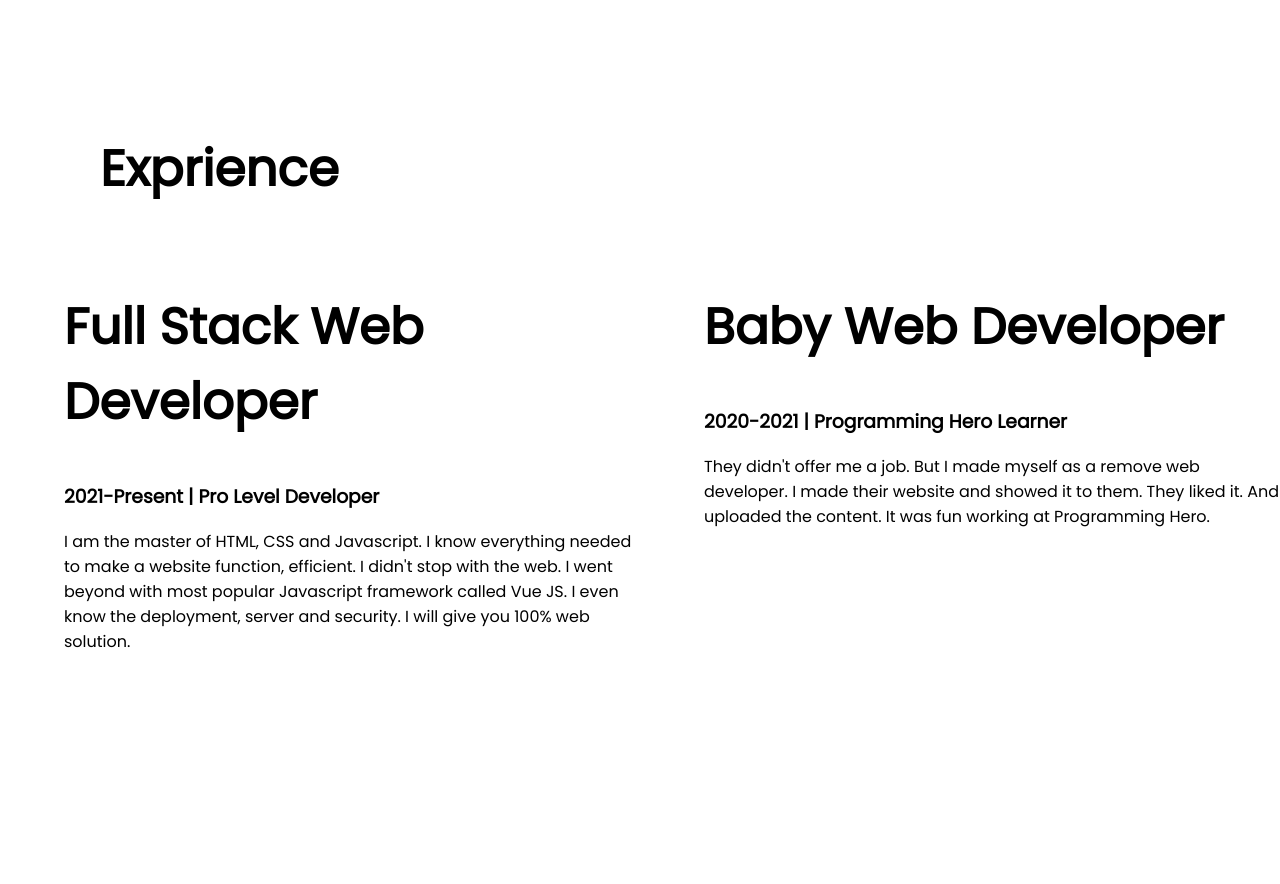
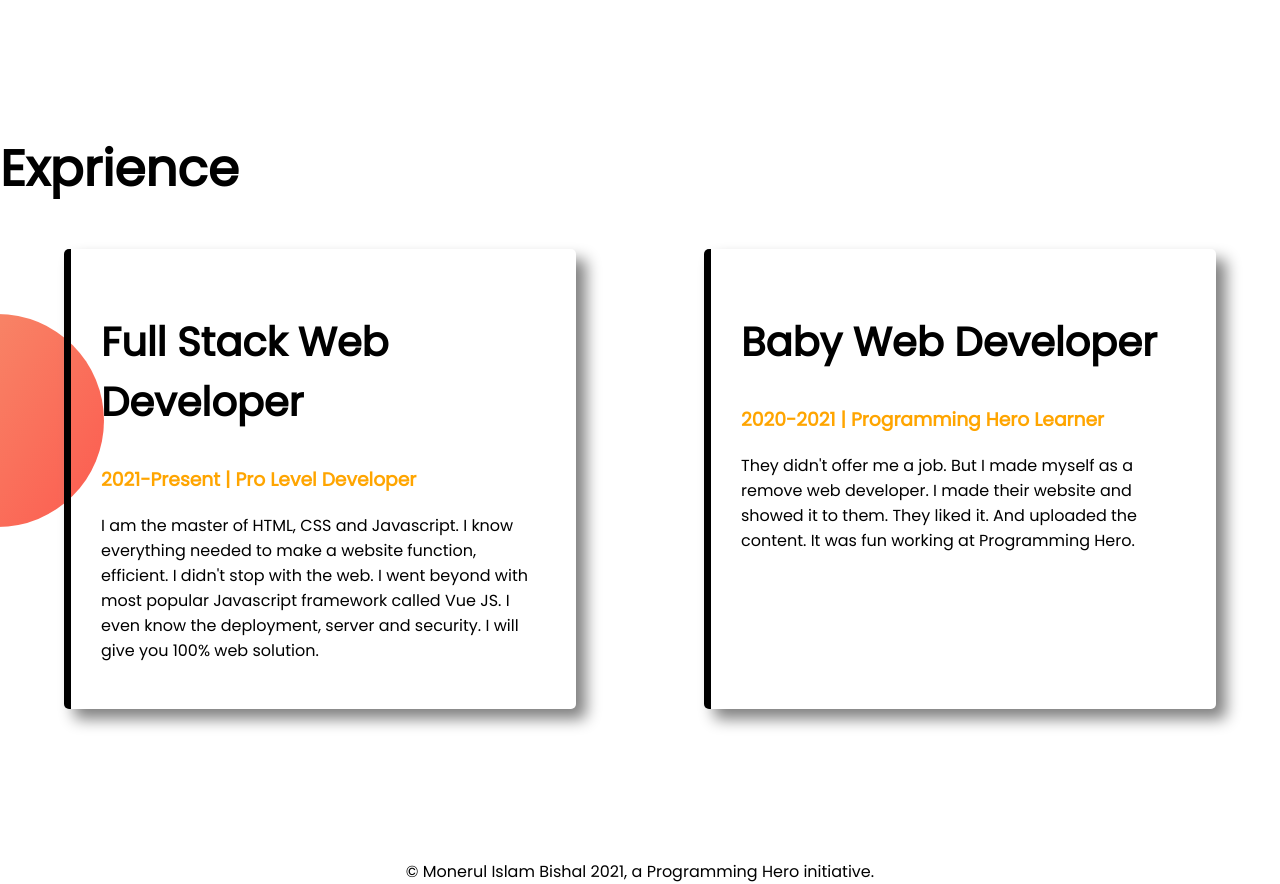
Before and after one commit to BISHAL120/test-2, a plain HTML site: page index.html in a window 1280 px wide. Shown: the part 880-1764 px from the top of the page. Before the commit the page ends 1700 px from the top, so only its background shows below. Drawn offline with Linux system fonts and the light colour scheme.

Commit message:
secondpush

```diff
--- a/index.html
+++ b/index.html
@@ -40,18 +40,18 @@
             <a class="button" href="">DOWNLOAD RESUME</a>
         </div>
     </section>
-    <section>
+    <section class="exprience-area">
         <h1 class="exprience">Exprience</h1>
         <div class="flixible-container">
-            <div class="half-width">
-                <h1> Full Stack Web Developer</h1>
+            <div class="exprienve-item">
+                <h2> Full Stack Web Developer</h2>
                 <h3>2021-Present | Pro Level Developer</h3>
                 <p>I am the master of HTML, CSS and Javascript. I know everything needed to make a website function,
                     efficient. I didn't stop with the web. I went beyond with most popular Javascript framework called
                     Vue JS. I even know the deployment, server and security. I will give you 100% web solution.</p>
             </div>
-            <div class="half-width">
-                <h1>Baby Web Developer</h1>
+            <div class="exprienve-item">
+                <h2>Baby Web Developer</h2>
                 <h3>2020-2021 | Programming Hero Learner</h3>
                 <p>They didn't offer me a job. But I made myself as a remove web developer. I made their website and
                     showed it to them. They liked it. And uploaded the content. It was fun working at Programming Hero.
@@ -60,6 +60,7 @@
         </div>
 
     </section>
+    <footer>© Monerul Islam Bishal 2021, a Programming Hero initiative.</footer>
 </body>
 
 </html>
--- a/style.css
+++ b/style.css
@@ -4,6 +4,12 @@ body{
 }
 h1{
     font-size: 50px;
+}
+h2{
+    font-size: 40px;
+}
+h3{
+    color: orange;
 }
 .orange-color{
     color: orange;
@@ -17,8 +23,8 @@ h1{
     padding-left: 5%
 }
 .half-width img{
-    width: 70%;
-    padding-left: 10%;
+    width: 50%;
+    padding-left: 2%;
 }
 .button{
     text-decoration: none;
@@ -37,6 +43,21 @@ h1{
     background-repeat: no-repeat;
     background-position: right;
 }
-.exprience{
-    margin-left: 100px;
+.exprience-area{
+    background-image: url(exp-bg.png);
+    background-repeat: no-repeat;
+    background-position: left;
 }
+.exprienve-item{
+    width: 40%;
+    margin-left: 5%;
+    margin-right: 5%;
+    padding: 30px;
+    box-shadow: 10px 10px 15px gray;
+    border-left: 7px solid;
+    border-image-slice: 1;
+    border-radius: 5px;
+}
+footer{
+    text-align: center;
+}
```
Also changed, not shown: exp-bg.png (added).
